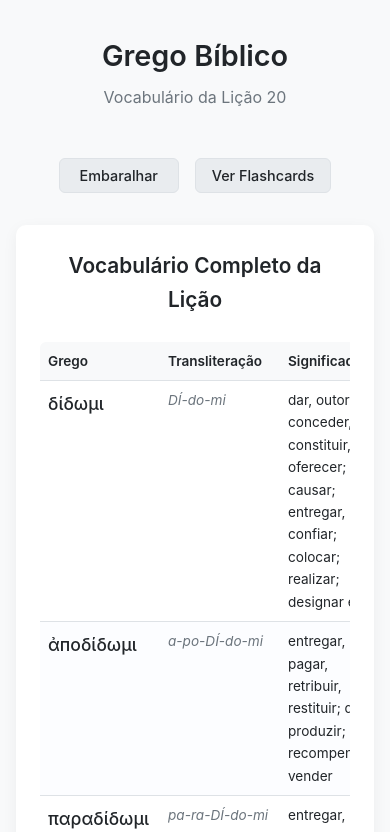
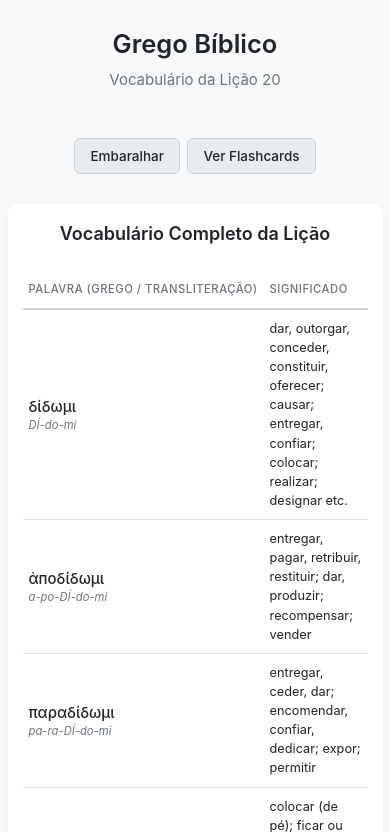
Before and after one commit to rdgporto/grego-biblico, a plain HTML site: page index.html in a window 390 px wide. Both pictures are taken after a click on the button "Ver Lista Completa". Shown: the top 832 px of the page. Drawn offline with Linux system fonts and the light colour scheme.

Commit message:
Revisão completa de HTML, CSS e JS. Ajustes finos no layout e tabela.

```diff
--- a/index.html
+++ b/index.html
@@ -47,8 +47,7 @@
                 <table id="vocabularyTable">
                     <thead>
                         <tr>
-                            <th>Grego</th>
-                            <th>Transliteração</th>
+                            <th>Palavra (Grego / Transliteração)</th>
                             <th>Significado</th>
                         </tr>
                     </thead>
@@ -60,8 +59,8 @@
     </main>
 
     <footer class="site-footer">
-        <p>&copy; <span id="currentYear"></span> Rodrigo/Seminário. Estudo de Grego Bíblico.</p>
-    </footer>
+        <p>&copy; <span id="currentYear">2025</span> Seu Nome/Projeto. Estudo de Grego Bíblico.</p>
+        </footer>
 
     <script src="data/licao20.js"></script>
     <script src="script.js"></script>
--- a/script.js
+++ b/script.js
@@ -13,23 +13,28 @@ document.addEventListener('DOMContentLoaded', () => {
     const shuffleBtn = document.getElementById('shuffleBtn');
     const toggleFullListBtn = document.getElementById('toggleFullListBtn');
     const fullVocabularyListContainerEl = document.getElementById('fullVocabularyListContainer');
-    const fullVocabularyTableBodyEl = document.getElementById('fullVocabularyTableBody'); // Alterado para o tbody
+    const fullVocabularyTableBodyEl = document.getElementById('fullVocabularyTableBody');
     const flashcardInterfaceEl = document.getElementById('flashcardInterface');
     const currentYearEl = document.getElementById('currentYear');
 
     // --- Estado da Aplicação ---
     let currentWords = [];
+    // Carrega as palavras do vocabulário global (definido em data/licao20.js)
     if (window.vocabularioLicao20 && Array.isArray(window.vocabularioLicao20)) {
-        currentWords = [...window.vocabularioLicao20];
+        currentWords = [...window.vocabularioLicao20]; // Cria uma cópia para permitir embaralhamento sem alterar o original
     } else {
-        console.error("Vocabulário da Lição 20 não encontrado ou não é um array.");
+        console.error("Vocabulário da Lição 20 não encontrado ou não é um array. Verifique data/licao20.js.");
     }
 
     let currentIndex = 0;
     let isAnswerShown = false;
-    let isFullListPopulated = false;
+    let isFullListPopulated = false; // Controla se a lista completa já foi gerada no DOM
 
     // --- Funções ---
+
+    /**
+     * Carrega e exibe a palavra atual no flashcard.
+     */
     function loadWord() {
         if (currentWords.length === 0) {
             displayNoWordsMessage();
@@ -46,23 +51,32 @@ document.addEventListener('DOMContentLoaded', () => {
         } else {
             occurrencesEl.hidden = true;
         }
-        hideAnswer();
+        hideAnswer(); // Garante que a resposta esteja escondida ao carregar nova palavra
         updateWordCounter();
         updateNavigationButtons();
     }
 
+    /**
+     * Mostra a resposta (significado) no flashcard.
+     */
     function showAnswer() {
         flashcardBackEl.hidden = false;
         toggleAnswerBtn.textContent = 'Esconder Significado';
         isAnswerShown = true;
     }
 
+    /**
+     * Esconde a resposta no flashcard.
+     */
     function hideAnswer() {
         flashcardBackEl.hidden = true;
         toggleAnswerBtn.textContent = 'Revelar Significado';
         isAnswerShown = false;
     }
 
+    /**
+     * Alterna a visibilidade da resposta no flashcard.
+     */
     function toggleAnswer() {
         if (isAnswerShown) {
             hideAnswer();
@@ -71,6 +85,9 @@ document.addEventListener('DOMContentLoaded', () => {
         }
     }
 
+    /**
+     * Navega para a próxima palavra.
+     */
     function nextWord() {
         if (currentIndex < currentWords.length - 1) {
             currentIndex++;
@@ -78,6 +95,9 @@ document.addEventListener('DOMContentLoaded', () => {
         }
     }
 
+    /**
+     * Navega para a palavra anterior.
+     */
     function prevWord() {
         if (currentIndex > 0) {
             currentIndex--;
@@ -85,6 +105,9 @@ document.addEventListener('DOMContentLoaded', () => {
         }
     }
 
+    /**
+     * Atualiza o contador de palavras (ex: "1 / 20").
+     */
     function updateWordCounter() {
         if (currentWords.length > 0) {
             wordCounterEl.textContent = `${currentIndex + 1} / ${currentWords.length}`;
@@ -93,41 +116,58 @@ document.addEventListener('DOMContentLoaded', () => {
         }
     }
 
+    /**
+     * Habilita/desabilita botões de navegação conforme necessário.
+     */
     function updateNavigationButtons() {
         prevWordBtn.disabled = currentIndex === 0;
         nextWordBtn.disabled = currentIndex === currentWords.length - 1 || currentWords.length === 0;
         toggleAnswerBtn.disabled = currentWords.length === 0;
     }
 
+    /**
+     * Embaralha as palavras da lista atual e recarrega.
+     */
     function shuffleWords() {
         if (currentWords.length === 0) return;
         for (let i = currentWords.length - 1; i > 0; i--) {
             const j = Math.floor(Math.random() * (i + 1));
-            [currentWords[i], currentWords[j]] = [currentWords[j], currentWords[i]];
+            [currentWords[i], currentWords[j]] = [currentWords[j], currentWords[i]]; // Troca de posições
         }
-        currentIndex = 0;
+        currentIndex = 0; // Volta para a primeira palavra da lista embaralhada
         loadWord();
-        isFullListPopulated = false; // Força repopulação se a lista for mostrada
+        isFullListPopulated = false; // Força a repopulação da lista completa se ela for exibida
+        // Se a lista completa estiver visível, atualize-a com a nova ordem
         if (fullVocabularyListContainerEl.classList.contains('view-active')) {
             populateFullVocabularyList();
         }
     }
 
+    /**
+     * Exibe uma mensagem se não houver palavras carregadas.
+     * Esconde a interface de flashcard.
+     */
     function displayNoWordsMessage() {
-        greekWordEl.textContent = 'N/A';
+        greekWordEl.textContent = 'N/A'; // Placeholder no flashcard
         transliterationEl.textContent = 'Nenhuma palavra carregada';
         meaningEl.textContent = '';
+        // Esconde a interface principal de flashcards se não há palavras
         flashcardInterfaceEl.classList.add('view-inactive');
         flashcardInterfaceEl.classList.remove('view-active');
+        flashcardInterfaceEl.hidden = true;
     }
 
+    /**
+     * Popula a tabela de vocabulário completo no DOM.
+     * A tabela tem duas colunas: "Palavra" (Grego + Transliteração) e "Significado".
+     */
     function populateFullVocabularyList() {
-        fullVocabularyTableBodyEl.innerHTML = ''; // Limpa o corpo da tabela
+        fullVocabularyTableBodyEl.innerHTML = ''; // Limpa o corpo da tabela antes de popular
 
         if (currentWords.length === 0) {
             const row = fullVocabularyTableBodyEl.insertRow();
             const cell = row.insertCell();
-            cell.colSpan = 3; // Número de colunas no thead
+            cell.colSpan = 2; // Abrange as duas colunas do cabeçalho
             cell.textContent = 'Nenhum vocabulário para exibir.';
             cell.style.textAlign = 'center';
             return;
@@ -136,29 +176,41 @@ document.addEventListener('DOMContentLoaded', () => {
         currentWords.forEach(word => {
             const row = fullVocabularyTableBodyEl.insertRow();
 
-            const greekCell = row.insertCell();
-            greekCell.textContent = word.grego;
-            greekCell.lang = 'el';
-            greekCell.classList.add('greek-cell');
+            // Célula 1: Palavra (Contém Grego e Transliteração)
+            const wordDetailCell = row.insertCell();
+            wordDetailCell.classList.add('word-details-cell'); // Para estilização da célula se necessário
 
-            const translitCell = row.insertCell();
-            translitCell.textContent = word.transliteracao;
-            translitCell.classList.add('translit-cell');
+            const greekSpan = document.createElement('span');
+            greekSpan.classList.add('table-greek-word');
+            greekSpan.lang = 'el'; // Importante para a renderização correta da fonte grega
+            greekSpan.textContent = word.grego;
 
+            const translitSpan = document.createElement('span');
+            translitSpan.classList.add('table-transliteration');
+            translitSpan.textContent = word.transliteracao;
+
+            wordDetailCell.appendChild(greekSpan);
+            wordDetailCell.appendChild(translitSpan); // Transliteração adicionada abaixo do grego na mesma célula
+
+            // Célula 2: Significado
             const meaningCell = row.insertCell();
             meaningCell.textContent = word.significado;
             meaningCell.classList.add('meaning-cell');
         });
-        isFullListPopulated = true;
+        isFullListPopulated = true; // Marca que a lista foi populada
     }
 
+    /**
+     * Alterna a visibilidade entre a interface de flashcard e a lista completa de vocabulário.
+     */
     function toggleFullVocabularyView() {
         const isListCurrentlyVisible = fullVocabularyListContainerEl.classList.contains('view-active');
 
         if (isListCurrentlyVisible) {
+            // Esconder lista completa, mostrar flashcards
             fullVocabularyListContainerEl.classList.remove('view-active');
             fullVocabularyListContainerEl.classList.add('view-inactive');
-            fullVocabularyListContainerEl.hidden = true; // Garante que esteja oculto para leitores de tela
+            fullVocabularyListContainerEl.hidden = true; // Para acessibilidade
 
             flashcardInterfaceEl.classList.remove('view-inactive');
             flashcardInterfaceEl.classList.add('view-active');
@@ -166,7 +218,8 @@ document.addEventListener('DOMContentLoaded', () => {
 
             toggleFullListBtn.textContent = 'Ver Lista Completa';
         } else {
-            if (!isFullListPopulated) {
+            // Mostrar lista completa, esconder flashcards
+            if (!isFullListPopulated) { // Popula a lista apenas na primeira vez que é mostrada (ou após embaralhar)
                 populateFullVocabularyList();
             }
             fullVocabularyListContainerEl.classList.remove('view-inactive');
@@ -181,30 +234,36 @@ document.addEventListener('DOMContentLoaded', () => {
         }
     }
 
+    /**
+     * Define o ano atual no rodapé.
+     */
     function setDynamicYear() {
         if(currentYearEl) {
             currentYearEl.textContent = new Date().getFullYear();
         }
     }
 
-    // --- Event Listeners ---
+    // --- Event Listeners (Configuração dos gatilhos de interação) ---
     toggleAnswerBtn.addEventListener('click', toggleAnswer);
     nextWordBtn.addEventListener('click', nextWord);
     prevWordBtn.addEventListener('click', prevWord);
     shuffleBtn.addEventListener('click', shuffleWords);
     toggleFullListBtn.addEventListener('click', toggleFullVocabularyView);
 
-    // --- Inicialização ---
-    setDynamicYear();
+    // --- Inicialização da Página ---
+    setDynamicYear(); // Define o ano no footer
+
     if (currentWords.length > 0) {
-        flashcardInterfaceEl.classList.add('view-active');
+        flashcardInterfaceEl.classList.add('view-active'); // Garante que a interface de flashcard seja visível
         flashcardInterfaceEl.classList.remove('view-inactive');
-        loadWord();
+        flashcardInterfaceEl.hidden = false;
+        loadWord(); // Carrega a primeira palavra
     } else {
-        console.warn("Nenhum vocabulário encontrado para a Lição 20.");
+        // Se não houver palavras, exibe a mensagem e desabilita botões que dependem delas
+        console.warn("Nenhum vocabulário carregado. Verifique o arquivo de dados.");
         displayNoWordsMessage();
-        // Desabilitar botões se não houver palavras
         shuffleBtn.disabled = true;
         toggleFullListBtn.disabled = true;
+        // Os botões de navegação e de resposta já são desabilitados por updateNavigationButtons via loadWord/displayNoWordsMessage
     }
 });
--- a/style.css
+++ b/style.css
@@ -11,12 +11,13 @@
     --primary-accent-hover-color: #005bb5;
     --secondary-button-bg: #e9ecef;
     --secondary-button-hover-bg: #ced4da;
-    --border-color: #dee2e6;
-    --shadow-color: rgba(0, 0, 0, 0.05);
-    --shadow-stronger-color: rgba(0, 0, 0, 0.1);
+    --border-color: #dee2e6; /* Um cinza um pouco mais claro para bordas sutis */
+    --border-color-stronger: #ced4da; /* Para bordas que precisam de mais destaque */
+    --shadow-color: rgba(0, 0, 0, 0.04); /* Sombra mais sutil */
+    --shadow-stronger-color: rgba(0, 0, 0, 0.08); /* Sombra um pouco mais forte para hover */
 
     --border-radius-sm: 6px;
-    --border-radius-md: 10px;
+    --border-radius-md: 10px; /* Cantos um pouco mais suaves */
 
     --spacing-xs: 0.25rem;   /* 4px */
     --spacing-sm: 0.5rem;    /* 8px */
@@ -32,7 +33,7 @@
 }
 
 html {
-    font-size: 100%; /* Base para rems */
+    font-size: 16px; /* Base explícita para rems, comum em resets */
     -webkit-font-smoothing: antialiased;
     -moz-osx-font-smoothing: grayscale;
 }
@@ -55,14 +56,14 @@ body {
 }
 
 .site-header h1 {
-    font-size: 2.25rem;
+    font-size: 2rem; /* Ajustado para hierarquia */
     font-weight: 600;
     color: var(--text-color);
     margin-bottom: var(--spacing-xs);
 }
 
 .site-header h2 {
-    font-size: 1.25rem;
+    font-size: 1.15rem; /* Ajustado para hierarquia */
     font-weight: 400;
     color: var(--text-light-color);
 }
@@ -73,24 +74,19 @@ body {
     flex-direction: column;
     align-items: center;
     width: 100%;
-    max-width: 700px; /* Um pouco mais largo para a tabela */
-    margin: 0 auto;
+    max-width: 720px; /* Levemente aumentado para conforto da tabela */
+    margin: 0 auto var(--spacing-xl); /* Adicionada margem inferior */
 }
 
-/* Estilos para controlar visibilidade das views */
 .view-inactive {
-    display: none !important; /* Usar !important com cautela, mas útil para estados de view */
+    display: none !important;
 }
 .view-active {
-    display: block; /* Ou flex, grid, dependendo do container */
-    width: 100%; /* Garante que ocupe a largura */
-}
-#flashcardInterface.view-active {
-    display: flex;
+    display: flex; /* Alterado para flex para consistência */
     flex-direction: column;
     align-items: center;
+    width: 100%;
 }
-
 
 /* Flashcard */
 .flashcard-wrapper {
@@ -104,24 +100,23 @@ body {
 .flashcard {
     background-color: var(--card-bg-color);
     border-radius: var(--border-radius-md);
-    padding: var(--spacing-lg) var(--spacing-xl);
-    min-height: 220px;
+    padding: var(--spacing-xl); /* Mais padding interno */
+    min-height: 240px; /* Aumentado para conteúdo */
     width: 100%;
-    max-width: 500px; /* Limita largura do flashcard */
+    max-width: 480px;
     display: flex;
     flex-direction: column;
     justify-content: center;
     align-items: center;
     text-align: center;
-    box-shadow: 0 4px 15px var(--shadow-color);
+    box-shadow: 0 4px 12px var(--shadow-color); /* Sombra mais suave */
     margin-bottom: var(--spacing-lg);
     transition: transform 0.2s ease-out, box-shadow 0.2s ease-out;
 }
 .flashcard:hover {
-    transform: translateY(-3px);
-    box-shadow: 0 6px 20px var(--shadow-stronger-color);
+    transform: translateY(-2px);
+    box-shadow: 0 6px 16px var(--shadow-stronger-color);
 }
-
 
 .flashcard-front, .flashcard-back {
     width: 100%;
@@ -129,9 +124,9 @@ body {
 
 .greek-word {
     font-family: var(--font-family-greek);
-    font-size: 3rem;
+    font-size: 2.75rem;
     font-weight: 500;
-    color: var(--text-color); /* Cor principal do texto para o grego */
+    color: var(--text-color);
     margin-bottom: var(--spacing-sm);
     line-height: 1.2;
 }
@@ -144,31 +139,30 @@ body {
 }
 
 .meaning {
-    font-size: 1.3rem;
+    font-size: 1.25rem; /* Levemente reduzido para equilíbrio */
     font-weight: 500;
     color: var(--text-color);
     margin-bottom: var(--spacing-sm);
 }
 
 .occurrences {
-    font-size: 0.9rem;
+    font-size: 0.85rem;
     color: var(--text-light-color);
 }
 
 /* Botões */
 .btn {
     font-family: var(--font-family-system);
-    font-size: 1rem;
+    font-size: 0.95rem; /* Um pouco menor para um look mais refinado */
     font-weight: 500;
-    padding: var(--spacing-sm) var(--spacing-lg);
+    padding: 0.65rem 1.25rem; /* Ajuste no padding */
     border-radius: var(--border-radius-sm);
-    border: none;
+    border: 1px solid transparent; /* Borda base transparente */
     cursor: pointer;
-    transition: background-color 0.2s ease, transform 0.1s ease, box-shadow 0.2s ease;
+    transition: all 0.2s ease;
     text-align: center;
-    min-width: 120px; /* Largura mínima para botões */
+    min-width: 100px; /* Reduzido min-width */
 }
-
 .btn:active {
     transform: translateY(1px);
 }
@@ -176,67 +170,69 @@ body {
 .btn-primary {
     background-color: var(--primary-accent-color);
     color: white;
-    box-shadow: 0 2px 5px var(--shadow-color);
+    border-color: var(--primary-accent-color);
 }
 .btn-primary:hover {
     background-color: var(--primary-accent-hover-color);
-    box-shadow: 0 4px 10px var(--shadow-stronger-color);
+    border-color: var(--primary-accent-hover-color);
+    box-shadow: 0 2px 8px var(--shadow-stronger-color);
 }
 
 .btn-secondary {
     background-color: var(--secondary-button-bg);
     color: var(--text-color);
-    border: 1px solid var(--border-color);
+    border-color: var(--border-color-stronger); /* Borda visível */
 }
 .btn-secondary:hover {
     background-color: var(--secondary-button-hover-bg);
-    border-color: #adb5bd;
+    border-color: #aab3bd; /* Borda um pouco mais escura no hover */
 }
 .btn-secondary:disabled {
     background-color: #f8f9fa;
     color: #adb5bd;
-    border-color: #e9ecef;
+    border-color: var(--border-color);
     cursor: not-allowed;
+    box-shadow: none;
+    transform: none;
 }
-
 
 .navigation-controls {
     display: flex;
     justify-content: space-between;
     align-items: center;
     width: 100%;
-    max-width: 400px; /* Limita largura da navegação */
+    max-width: 420px;
     margin-bottom: var(--spacing-lg);
 }
 
 .word-counter {
-    font-size: 1rem;
+    font-size: 0.95rem;
     font-weight: 500;
     color: var(--text-light-color);
     margin: 0 var(--spacing-md);
-    flex-shrink: 0; /* Não encolher */
+    flex-shrink: 0;
 }
 
 .options-controls {
     display: flex;
     justify-content: center;
-    gap: var(--spacing-md);
+    gap: var(--spacing-sm); /* Reduzido o gap */
     width: 100%;
     margin-bottom: var(--spacing-xl);
-    flex-wrap: wrap; /* Para telas menores */
+    flex-wrap: wrap;
 }
 
 /* Tabela de Vocabulário Completo */
 #fullVocabularyListContainer {
     background-color: var(--card-bg-color);
     border-radius: var(--border-radius-md);
-    padding: var(--spacing-lg);
-    box-shadow: 0 4px 15px var(--shadow-color);
+    padding: var(--spacing-md) var(--spacing-lg); /* Padding ajustado */
+    box-shadow: 0 4px 12px var(--shadow-color);
     width: 100%;
 }
 
 #fullVocabularyListContainer h3 {
-    font-size: 1.5rem;
+    font-size: 1.4rem;
     font-weight: 600;
     text-align: center;
     margin-bottom: var(--spacing-lg);
@@ -244,101 +240,129 @@ body {
 }
 
 .table-wrapper {
-    overflow-x: auto; /* Permite rolagem horizontal em telas pequenas */
+    overflow-x: auto;
 }
 
 #vocabularyTable {
     width: 100%;
     border-collapse: collapse;
-    font-size: 0.95rem;
+    font-size: 0.9rem; /* Tamanho base da fonte da tabela */
 }
 
 #vocabularyTable th,
 #vocabularyTable td {
-    padding: var(--spacing-sm) var(--spacing-md);
+    padding: var(--spacing-sm) var(--spacing-md); /* Padding padronizado */
     text-align: left;
     border-bottom: 1px solid var(--border-color);
-    vertical-align: top; /* Alinha no topo para significados longos */
+    vertical-align: middle; /* Centralizado verticalmente para melhor estética */
 }
 
-#vocabularyTable th {
-    font-weight: 600;
-    background-color: #f8f9fa; /* Um fundo levemente diferente para o header */
-    color: var(--text-color);
-}
-#vocabularyTable th:first-child {
-    border-top-left-radius: var(--border-radius-sm);
-}
-#vocabularyTable th:last-child {
-    border-top-right-radius: var(--border-radius-sm);
+#vocabularyTable tbody tr:last-child td { /* Linha inferior apenas para a última linha do tbody, para estética mais limpa */
+    border-bottom: none;
 }
 
 
-#vocabularyTable tbody tr:nth-child(even) {
-    background-color: #fcfdff; /* Cor sutil para linhas pares */
+#vocabularyTable th {
+    font-weight: 500; /* Um pouco menos "pesado" */
+    background-color: transparent; /* Sem fundo diferenciado, mais clean */
+    color: var(--text-light-color); /* Cor mais suave para cabeçalhos */
+    border-bottom-width: 2px; /* Borda inferior mais forte para o header */
+    border-bottom-color: var(--border-color-stronger);
+    white-space: nowrap;
+    text-transform: uppercase; /* Estilo Apple para cabeçalhos de tabela */
+    font-size: 0.75rem; /* Menor para cabeçalhos */
+    letter-spacing: 0.5px;
 }
 
+#vocabularyTable tbody tr:nth-child(even) {
+    background-color: transparent; /* Removido zebra-striping para look mais clean */
+}
 #vocabularyTable tbody tr:hover {
-    background-color: #eef6ff; /* Cor de hover sutil */
+    background-color: #f0f7ff; /* Hover muito sutil */
 }
 
-#vocabularyTable .greek-cell {
+/* A classe .word-details-cell não precisa de estilos próprios se os <td> gerais já são suficientes */
+/* Se precisar de algo específico para essa célula, pode adicionar aqui. Ex: min-width */
+
+.table-greek-word {
+    display: block;
     font-family: var(--font-family-greek);
-    font-size: 1.1rem;
+    font-size: 1.1rem; /* Tamanho absoluto para consistência */
     font-weight: 500;
-    min-width: 120px; /* Para evitar que a coluna grega fique muito espremida */
+    color: var(--text-color);
+    line-height: 1.4; /* Espaçamento entre linhas */
 }
-#vocabularyTable .translit-cell {
+
+.table-transliteration {
+    display: block;
+    font-size: 0.8rem; /* Tamanho absoluto, claramente secundário */
     font-style: italic;
     color: var(--text-light-color);
-    min-width: 120px;
+    margin-top: 0.1rem; /* Espaço mínimo entre grego e transliteração */
+    line-height: 1.3;
 }
-/*#vocabularyTable .meaning-cell {
-    /* O significado pode ser longo
-}*/
 
+.meaning-cell {
+    /* A célula de significado pode ter texto mais longo */
+    line-height: 1.5; /* Melhorar legibilidade para parágrafos */
+    font-size: 0.9rem; /* Consistente com o base da tabela */
+}
 
 .site-footer {
     text-align: center;
     padding: var(--spacing-lg) 0;
-    font-size: 0.9rem;
+    font-size: 0.85rem; /* Reduzido */
     color: var(--text-light-color);
-    margin-top: auto; /* Empurra o footer para baixo */
+    margin-top: auto;
 }
 
 /* Responsividade */
 @media (max-width: 600px) {
+    html {
+        font-size: 15px; /* Ajusta base para telas menores */
+    }
+    body {
+        padding: var(--spacing-sm);
+    }
     .site-header h1 {
-        font-size: 1.8rem;
+        font-size: 1.7rem;
     }
     .site-header h2 {
         font-size: 1rem;
     }
     .greek-word {
-        font-size: 2.5rem;
-    }
-    .meaning {
-        font-size: 1.1rem;
+        font-size: 2.25rem;
     }
     .flashcard {
-        padding: var(--spacing-md) var(--spacing-lg);
-        min-height: 180px;
+        padding: var(--spacing-lg) var(--spacing-md);
+        min-height: 200px;
     }
     .btn {
         font-size: 0.9rem;
-        padding: var(--spacing-sm) var(--spacing-md);
+        padding: 0.6rem 1rem;
     }
-    .navigation-controls {
-        max-width: 100%;
+
+    #fullVocabularyListContainer {
+        padding: var(--spacing-md);
     }
     #fullVocabularyListContainer h3 {
-        font-size: 1.3rem;
+        font-size: 1.2rem;
     }
+
     #vocabularyTable {
-        font-size: 0.85rem;
+        font-size: 0.85rem; /* Base da tabela no mobile */
     }
     #vocabularyTable th,
     #vocabularyTable td {
-        padding: var(--spacing-sm);
+        padding: 0.6rem 0.4rem; /* Padding ajustado para mobile */
+    }
+    .table-greek-word {
+        font-size: 1rem; /* Ajustado para mobile */
+    }
+    .table-transliteration {
+        font-size: 0.75rem; /* Ajustado para mobile */
+    }
+    .meaning-cell {
+        font-size: 0.85rem; /* Consistente com base da tabela no mobile */
     }
 }
```
